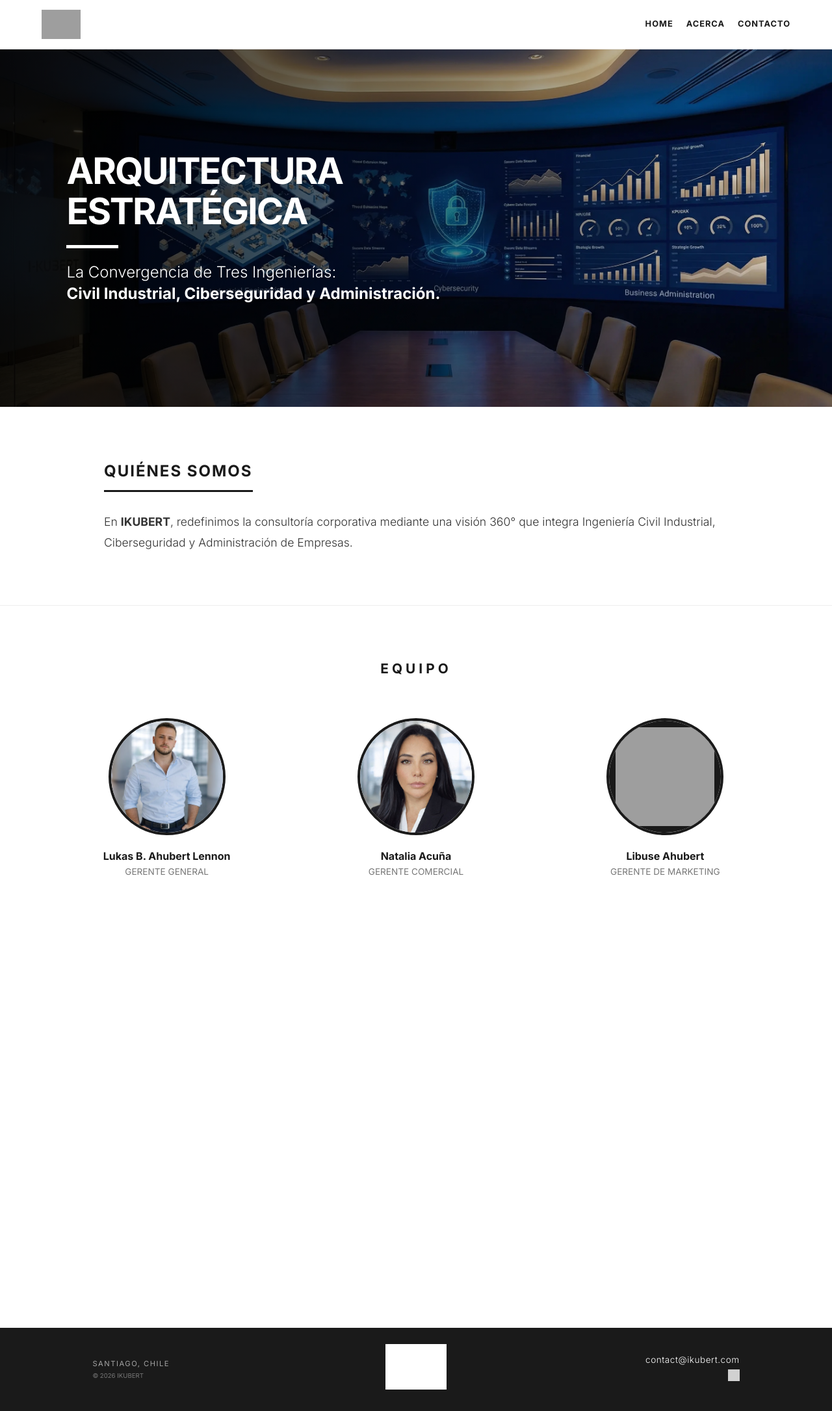
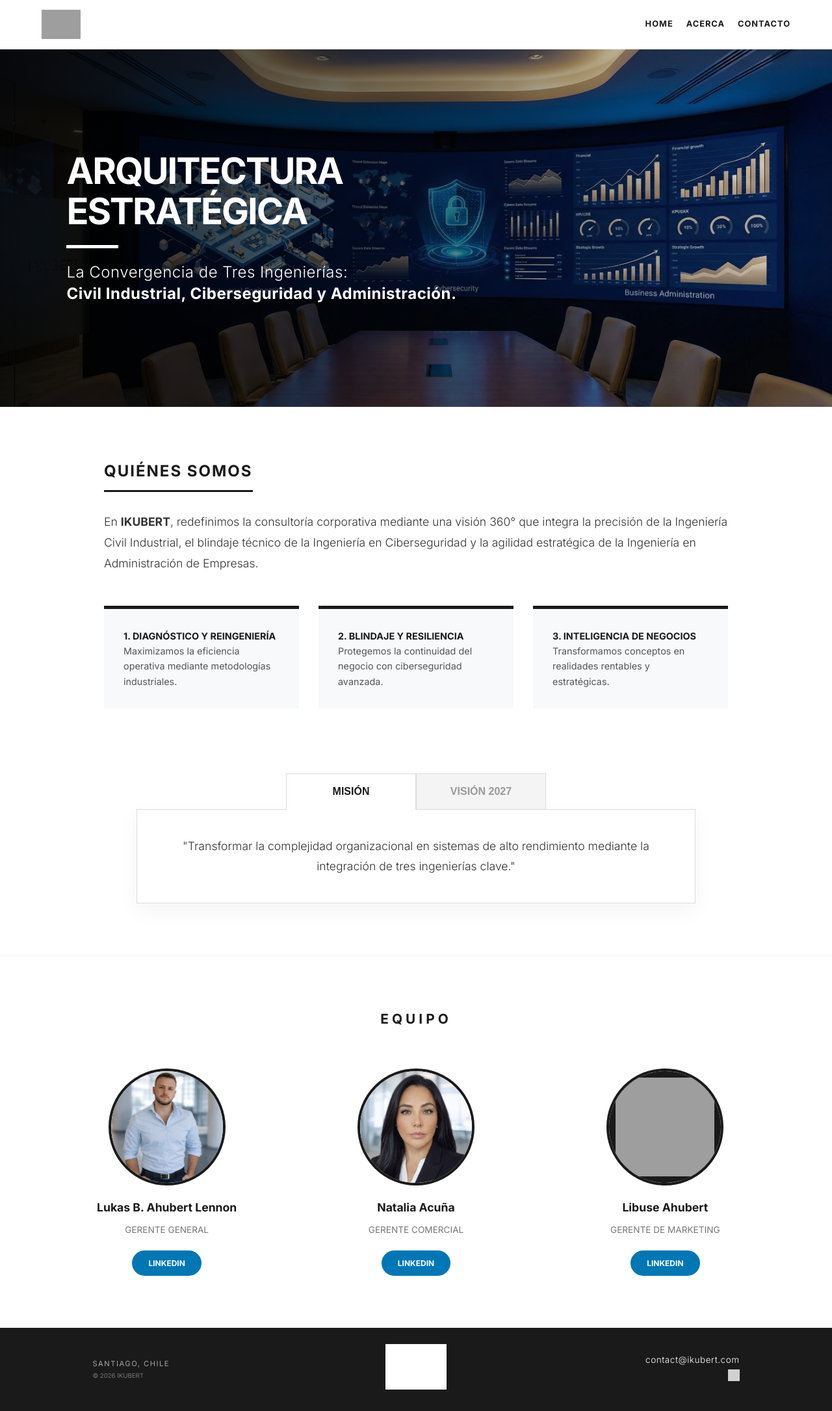
Before and after one commit to IKUBERT/ikubert.github.io, a Jekyll site: the page built from acerca.html, in a window 1280 px wide. Shown: the whole page at 65% size. Built offline with Jekyll 4.4.1, drawn with Linux system fonts in a browser that asks for light colours; grey boxes are pictures that could not be loaded.

Commit message:
Update acerca.html

```diff
--- a/acerca.html
+++ b/acerca.html
@@ -2,37 +2,173 @@
 layout: default
 title: Acerca de | IKUBERT
 ---
+
 <style>
-    html, body { overflow-x: hidden; width: 100%; margin: 0; padding: 0; }
+    html, body {
+        overflow-x: hidden;
+        width: 100%;
+        margin: 0;
+        padding: 0;
+    }
+
     @media (max-width: 768px) {
-        .hero-acerca { padding: 60px 5% !important; min-height: 400px !important; text-align: center !important; }
-        .hero-acerca div { margin: 0 auto !important; }
-        .hero-title-acerca { font-size: 2.2rem !important; }
-        .team-grid-scroll { display: flex !important; overflow-x: auto !important; scroll-snap-type: x mandatory; gap: 20px !important; padding: 20px 0 40px !important; -webkit-overflow-scrolling: touch; }
-        .team-grid-scroll::-webkit-scrollbar { display: none; }
-        .team-grid-scroll > div { flex: 0 0 80% !important; scroll-snap-align: center; }
+        .hero-acerca {
+            padding: 60px 5% !important;
+            min-height: 400px !important;
+            text-align: center !important;
+            justify-content: center !important;
+        }
+        .hero-acerca div {
+            text-align: center !important;
+            margin: 0 auto !important;
+        }
+        .hero-title-acerca {
+            font-size: 2.2rem !important;
+            letter-spacing: -1px !important;
+        }
+        .hero-text-acerca {
+            font-size: 1.1rem !important;
+        }
+        .section-acerca {
+            padding: 40px 20px !important;
+        }
+        .grid-pilares {
+            gap: 20px !important;
+        }
+        .tab-btn {
+            padding: 12px 15px !important;
+            font-size: 0.8rem !important;
+            min-width: 120px !important;
+        }
+        .team-grid-scroll {
+            display: flex !important;
+            overflow-x: auto !important;
+            scroll-snap-type: x mandatory;
+            gap: 20px !important;
+            padding: 20px 0 40px !important;
+            -webkit-overflow-scrolling: touch;
+        }
+        .team-grid-scroll::-webkit-scrollbar {
+            display: none;
+        }
+        .team-grid-scroll > div {
+            flex: 0 0 80% !important;
+            scroll-snap-align: center;
+        }
     }
 </style>
 
-<header class="hero-acerca" style="position: relative; text-align: left; padding: 100px 8%; background: url('/src/oficina-ikubert-arquitectura.webp') no-repeat center center/cover; color: #ffffff; min-height: 550px; display: flex; align-items: center; width: 100%;">
+<header class="hero-acerca" style="
+    position: relative;
+    text-align: left;
+    padding: 100px 8%;
+    background: url('/src/oficina-ikubert-arquitectura.webp') no-repeat center center/cover;
+    color: #ffffff;
+    min-height: 550px;
+    display: flex;
+    align-items: center;
+    overflow: hidden;
+    width: 100%;
+    box-sizing: border-box;">
+
     <div style="position: absolute; top: 0; left: 0; width: 100%; height: 100%; background: linear-gradient(to right, rgba(0,0,0,0.85) 0%, rgba(0,0,0,0.5) 50%, rgba(0,0,0,0) 100%); z-index: 1;"></div>
-    <div style="position: relative; z-index: 2; max-width: 700px;">
-        <h1 class="hero-title-acerca" style="font-size: 3.5rem; letter-spacing: -2px; margin-bottom: 10px; font-weight: 800; text-transform: uppercase; line-height: 1.1;">Arquitectura <br> Estratégica</h1>
+
+    <div style="position: relative; z-index: 2; max-width: 700px; width: 100%;">
+        <h1 class="hero-title-acerca" style="font-size: 3.5rem; letter-spacing: -2px; margin-bottom: 10px; font-weight: 800; text-transform: uppercase; line-height: 1.1;">
+            Arquitectura <br> Estratégica
+        </h1>
         <div style="width: 80px; height: 5px; background: #ffffff; margin: 20px 0;"></div>
-        <p class="hero-text-acerca" style="font-size: 1.5rem; line-height: 1.4; font-weight: 300;">La Convergencia de Tres Ingenierías: <br><span style="font-weight: 600;">Civil Industrial, Ciberseguridad y Administración.</span></p>
+        <p class="hero-text-acerca" style="font-size: 1.5rem; line-height: 1.4; font-weight: 300; letter-spacing: 0.5px;">
+            La Convergencia de Tres Ingenierías: <br>
+            <span style="font-weight: 600;">Civil Industrial, Ciberseguridad y Administración.</span>
+        </p>
     </div>
 </header>
 
-<div class="section-acerca" style="max-width: 1000px; margin: 0 auto; padding: 80px 20px;">
+<div class="section-acerca" style="max-width: 1000px; margin: 0 auto; padding: 80px 20px; box-sizing: border-box;">
     <h2 style="border-bottom: 3px solid #1a1a1a; display: inline-block; padding-bottom: 10px; margin-bottom: 30px; text-transform: uppercase; letter-spacing: 2px; font-size: 1.5rem;">Quiénes Somos</h2>
-    <p style="font-size: 1.1rem; line-height: 1.8; color: #333; font-weight: 300;">En <strong>IKUBERT</strong>, redefinimos la consultoría corporativa mediante una visión 360° que integra Ingeniería Civil Industrial, Ciberseguridad y Administración de Empresas.</p>
+    <p style="font-size: 1.1rem; line-height: 1.8; color: #333; font-weight: 300;">
+        En <strong>IKUBERT</strong>, redefinimos la consultoría corporativa mediante una visión 360° que integra la precisión de la Ingeniería Civil Industrial, el blindaje técnico de la Ingeniería en Ciberseguridad y la agilidad estratégica de la Ingeniería en Administración de Empresas.
+    </p>
+
+    <div class="grid-pilares" style="display: grid; grid-template-columns: repeat(auto-fit, minmax(280px, 1fr)); gap: 30px; margin-top: 50px;">
+        <div style="padding: 30px; background: #f8f9fa; border-top: 5px solid #1a1a1a;">
+            <h4 style="margin-top: 0; text-transform: uppercase; font-size: 0.9rem;">1. Diagnóstico y Reingeniería</h4>
+            <p style="font-size: 0.9rem; color: #555;">Maximizamos la eficiencia operativa mediante metodologías industriales.</p>
+        </div>
+        <div style="padding: 30px; background: #f8f9fa; border-top: 5px solid #1a1a1a;">
+            <h4 style="margin-top: 0; text-transform: uppercase; font-size: 0.9rem;">2. Blindaje y Resiliencia</h4>
+            <p style="font-size: 0.9rem; color: #555;">Protegemos la continuidad del negocio con ciberseguridad avanzada.</p>
+        </div>
+        <div style="padding: 30px; background: #f8f9fa; border-top: 5px solid #1a1a1a;">
+            <h4 style="margin-top: 0; text-transform: uppercase; font-size: 0.9rem;">3. Inteligencia de Negocios</h4>
+            <p style="font-size: 0.9rem; color: #555;">Transformamos conceptos en realidades rentables y estratégicas.</p>
+        </div>
+    </div>
+</div>
+
+<div class="section-acerca" style="max-width: 900px; margin: 0 auto; padding: 20px 20px 80px; box-sizing: border-box;">
+    <div style="display: flex; justify-content: center; margin-bottom: -1px; flex-wrap: wrap;">
+        <button onclick="openTab('mision')" id="btn-mision" class="tab-btn" style="background: #fff; border: 1px solid #ddd; border-bottom: none; padding: 18px 45px; font-size: 1rem; font-weight: 700; cursor: pointer; text-transform: uppercase; color: #1a1a1a; min-width: 200px; z-index: 2;">Misión</button>
+        <button onclick="openTab('vision')" id="btn-vision" class="tab-btn" style="background: #f4f4f4; border: 1px solid #ddd; padding: 18px 45px; font-size: 1rem; font-weight: 700; cursor: pointer; text-transform: uppercase; color: #999; min-width: 200px;">Visión 2027</button>
+    </div>
+    <div style="background: #fff; border: 1px solid #ddd; padding: 40px; text-align: center; box-shadow: 0 10px 30px rgba(0,0,0,0.05);">
+        <div id="mision" class="tab-content" style="display: block;">
+            <p style="font-size: 1.1rem; line-height: 1.8; color: #333; margin: 0; font-weight: 300;">"Transformar la complejidad organizacional en sistemas de alto rendimiento mediante la integración de tres ingenierías clave."</p>
+        </div>
+        <div id="vision" class="tab-content" style="display: none;">
+            <p style="font-size: 1.1rem; line-height: 1.8; color: #333; margin: 0; font-weight: 300;">"Consolidarnos como la consultora boutique referente en Chile para la alta dirección."</p>
+        </div>
+    </div>
 </div>
 
 <div class="section-acerca" style="background: #ffffff; padding: 80px 20px; text-align: center; border-top: 1px solid #eee;">
     <h2 style="letter-spacing: 5px; text-transform: uppercase; margin-bottom: 60px; font-size: 1.3rem;">Equipo</h2>
+
     <div class="team-grid team-grid-scroll" style="display: grid; grid-template-columns: repeat(auto-fit, minmax(250px, 1fr)); gap: 50px; max-width: 1100px; margin: 0 auto;">
-        <div style="text-align: center;"><div style="width: 180px; height: 180px; border-radius: 50%; overflow: hidden; border: 4px solid #1a1a1a; margin: 0 auto 20px;"><img src="/src/Foto Lukas Ahubert.jpeg" alt="Lukas B. Ahubert" style="width: 100%; height: 100%; object-fit: cover;"></div><h4>Lukas B. Ahubert Lennon</h4><p style="font-size: 0.85rem; text-transform: uppercase; color: #777;">Gerente General</p></div>
-        <div style="text-align: center;"><div style="width: 180px; height: 180px; border-radius: 50%; overflow: hidden; border: 4px solid #1a1a1a; margin: 0 auto 20px;"><img src="/src/Foto Natalia Acuña.jpeg" alt="Natalia Acuña" style="width: 100%; height: 100%; object-fit: cover;"></div><h4>Natalia Acuña</h4><p style="font-size: 0.85rem; text-transform: uppercase; color: #777;">Gerente Comercial</p></div>
-        <div style="text-align: center;"><div style="width: 180px; height: 180px; border-radius: 50%; overflow: hidden; border: 4px solid #1a1a1a; margin: 0 auto 20px;"><img src="/src/logo-ikubert-abajo.svg" alt="Libuse Ahubert" style="width: 100%; height: 100%; object-fit: cover; background: #1a1a1a; padding: 10px;"></div><h4>Libuse Ahubert</h4><p style="font-size: 0.85rem; text-transform: uppercase; color: #777;">Gerente de Marketing</p></div>
+
+        <div style="display: flex; flex-direction: column; align-items: center;">
+            <div style="width: 180px; height: 180px; border-radius: 50%; overflow: hidden; border: 4px solid #1a1a1a; margin-bottom: 20px;">
+                <img src="/src/Foto Lukas Ahubert.jpeg" alt="Lukas B. Ahubert" style="width: 100%; height: 100%; object-fit: cover;">
+            </div>
+            <h4 style="margin: 0; font-size: 1.1rem;">Lukas B. Ahubert Lennon</h4>
+            <p style="font-size: 0.85rem; color: #777; margin: 10px 0 20px; text-transform: uppercase;">Gerente General</p>
+            <a href="https://www.linkedin.com/in/lukas-ahubert/" target="_blank" style="text-decoration: none; background: #0077b5; color: white; padding: 10px 25px; border-radius: 25px; font-size: 0.75rem; font-weight: 700;">LINKEDIN</a>
+        </div>
+
+        <div style="display: flex; flex-direction: column; align-items: center;">
+            <div style="width: 180px; height: 180px; border-radius: 50%; overflow: hidden; border: 4px solid #1a1a1a; margin-bottom: 20px;">
+                <img src="/src/Foto Natalia Acuña.jpeg" alt="Natalia Acuña" style="width: 100%; height: 100%; object-fit: cover;">
+            </div>
+            <h4 style="margin: 0; font-size: 1.1rem;">Natalia Acuña</h4>
+            <p style="font-size: 0.85rem; color: #777; margin: 10px 0 20px; text-transform: uppercase;">Gerente Comercial</p>
+            <a href="https://www.linkedin.com/in/natalia-acu%C3%B1a/" target="_blank" style="text-decoration: none; background: #0077b5; color: white; padding: 10px 25px; border-radius: 25px; font-size: 0.75rem; font-weight: 700;">LINKEDIN</a>
+        </div>
+
+        <div style="display: flex; flex-direction: column; align-items: center;">
+            <div style="width: 180px; height: 180px; border-radius: 50%; overflow: hidden; border: 4px solid #1a1a1a; margin-bottom: 20px;">
+                <img src="/src/logo-ikubert-abajo.svg" alt="Libuse Ahubert" style="width: 100%; height: 100%; object-fit: cover; background: #1a1a1a; padding: 10px;">
+            </div>
+            <h4 style="margin: 0; font-size: 1.1rem;">Libuse Ahubert</h4>
+            <p style="font-size: 0.85rem; color: #777; margin: 10px 0 20px; text-transform: uppercase;">Gerente de Marketing</p>
+            <a href="https://www.linkedin.com/in/libuse-ahubert-lennon-980b43213" target="_blank" style="text-decoration: none; background: #0077b5; color: white; padding: 10px 25px; border-radius: 25px; font-size: 0.75rem; font-weight: 700;">LINKEDIN</a>
+        </div>
     </div>
 </div>
+
+<script>
+function openTab(tabName) {
+  var i, x;
+  x = document.getElementsByClassName("tab-content");
+  for (i = 0; i < x.length; i++) { x[i].style.display = "none"; }
+  document.getElementById(tabName).style.display = "block";
+  var btnM = document.getElementById("btn-mision"), btnV = document.getElementById("btn-vision");
+  if(tabName === 'mision') {
+    btnM.style.background = "#fff"; btnM.style.color = "#1a1a1a"; btnM.style.borderBottom = "none";
+    btnV.style.background = "#f4f4f4"; btnV.style.color = "#999"; btnV.style.borderBottom = "1px solid #ddd";
+  } else {
+    btnV.style.background = "#fff"; btnV.style.color = "#1a1a1a"; btnV.style.borderBottom = "none";
+    btnM.style.background = "#f4f4f4"; btnM.style.color = "#999"; btnM.style.borderBottom = "1px solid #ddd";
+  }
+}
+</script>
```
